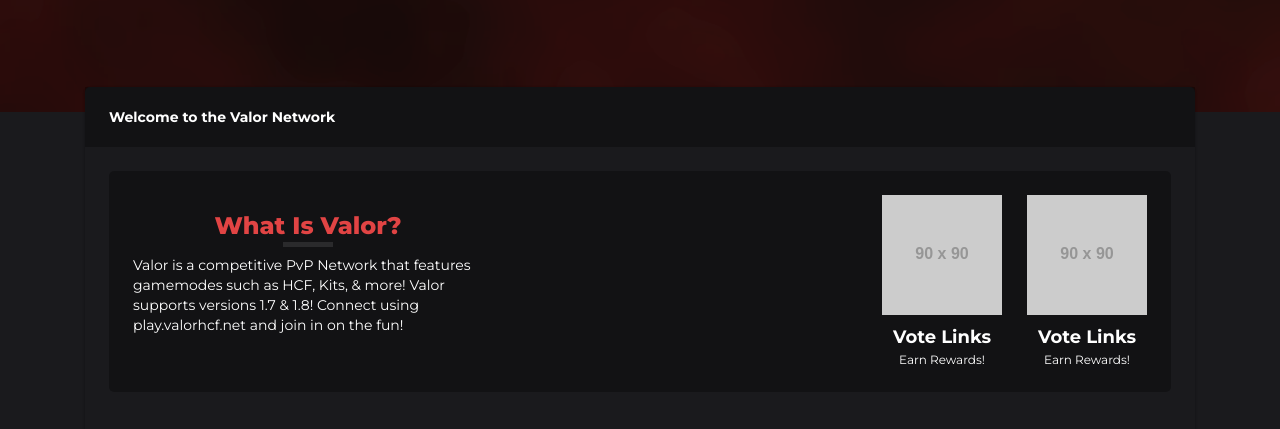
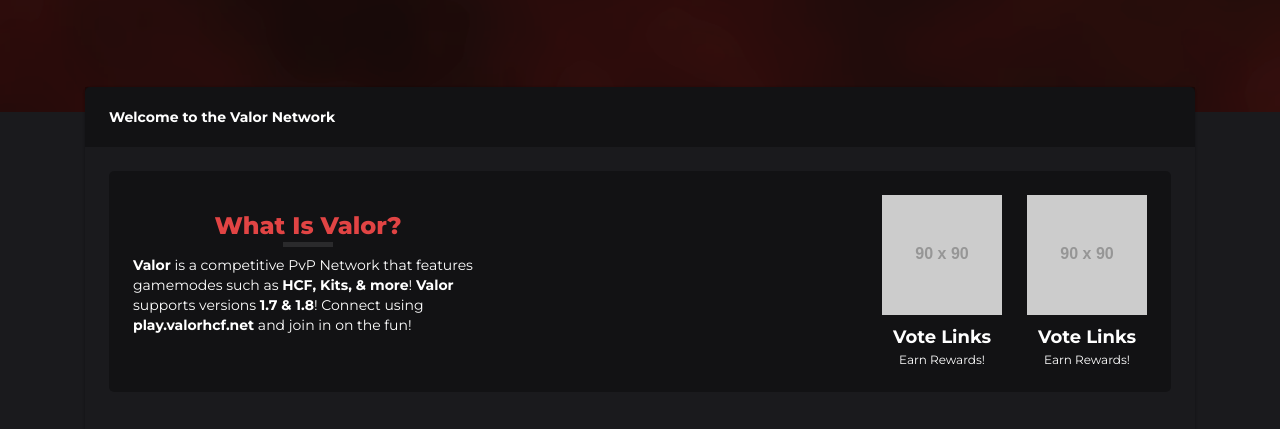
Before and after one commit to Savvy/ValorHCF, a plain HTML site: page index.html in a window 1280 px wide. Shown: the part 298-727 px from the top of the page. Drawn offline with nearby package versions, Linux system fonts and the light colour scheme; placeholder pictures from the web are drawn by us.

Commit message:
Adjusted What is Valor

```diff
--- a/index.html
+++ b/index.html
@@ -100,8 +100,8 @@
 				<div class="what-is">
 					<div class="left-content">
 						<h4>What Is Valor?</h4>
-						<p>Valor is a competitive PvP Network that features gamemodes such as HCF, Kits, & more! Valor supports versions 1.7 & 1.8!
-						Connect using play.valorhcf.net and join in on the fun!</p>
+						<p><strong>Valor</strong> is a competitive PvP Network that features gamemodes such as <strong>HCF, Kits, & more</strong>! <strong>Valor</strong> supports versions <strong>1.7 & 1.8</strong>!
+						Connect using <strong>play.valorhcf.net</strong> and join in on the fun!</p>
 					</div>
 					<div class="right-content">
 						<div class="left-item">
```
